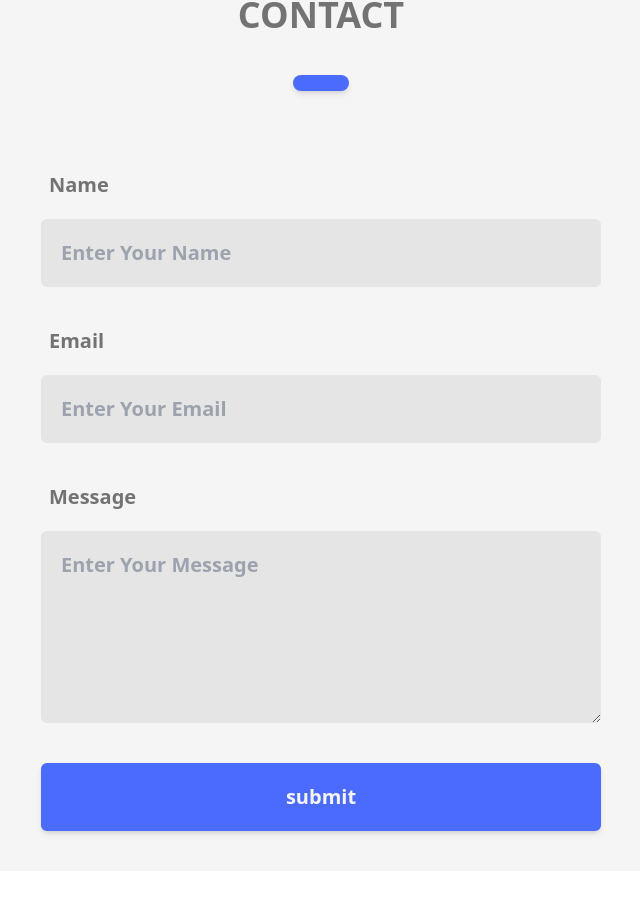
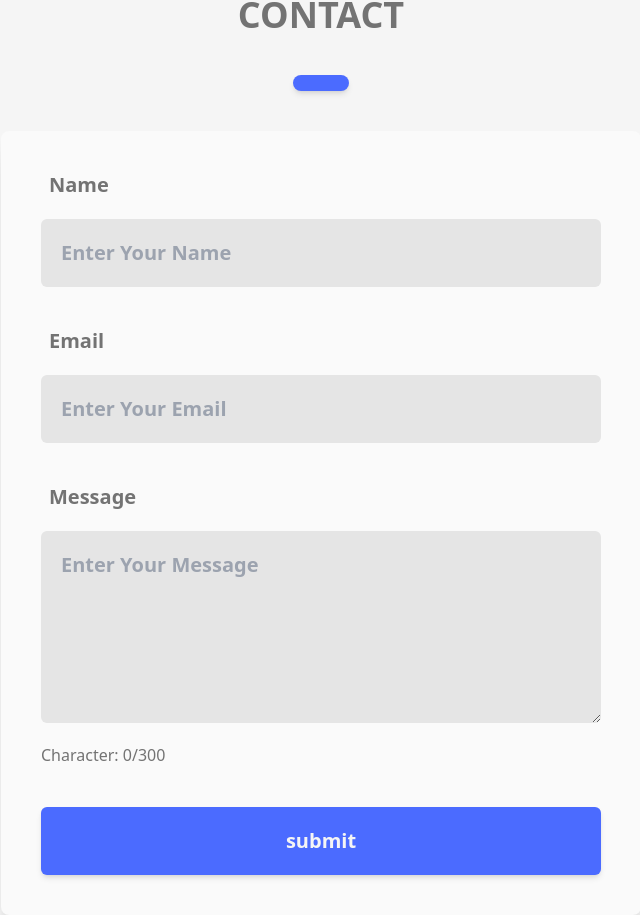
Before and after one commit to yahyahewa/portfolio.ts, a React (Vite) app: page / in a window 1280 px wide. Shown: the part 6794-7709 px from the top of the page, without its empty margins (319-959 px from the left). Before the commit the page ends 7665 px from the top, so only its background shows below. Built offline with nearby package versions, Linux system fonts and the light colour scheme.

Commit message:
chnage logic

```diff
--- a/src/components/contact/Contact.tsx
+++ b/src/components/contact/Contact.tsx
@@ -15,14 +15,27 @@ const initialFormData: UserState = {
 };
 
 function Projects() {
+  const [characterCount, setCharacterCount] = useState<number>(0);
   const [formData, setFormData] = useState<UserState>(initialFormData);
+
   const handleData = (e: ChangeEvent<HTMLInputElement | HTMLTextAreaElement>) => {
-    setFormData({ ...formData, [e.target.name]: e.target.value });
+    const inputText = e.target.value;
+    const inputLength = inputText.length;
+
+    // Limit the character count to 300
+    if (inputLength <= 300 && e.target.name.toString() == "message") {
+      setFormData({ ...formData, [e.target.name]: inputText });
+      setCharacterCount(inputLength);
+    }
+    else{
+      setFormData({ ...formData, [e.target.name]: inputText });
+    }
   };
 
   const handleSubmit = (e: FormEvent<HTMLFormElement>) => {
     e.preventDefault();
     setFormData({ name: "", email: "", message: "" });
+    setCharacterCount(0)
   };
   return (
     <section id="contact" className="pt-40 font-sans min-h-screen">
@@ -36,7 +49,8 @@ function Projects() {
          <div className="w-14 h-4 rounded-full bg-jaguar-400
           shadow-md"></div>
           </div>
-          <form onSubmit={handleSubmit} className="w-full md:w-3/4 lg:h-2/3 xl:w-1/2 p-10 flex flex-col items-center justify-center gap-y-10">
+          <form onSubmit={handleSubmit} className="w-full md:w-3/4 lg:h-2/3 xl:w-1/2 p-10
+          flex flex-col items-center justify-center gap-y-10 shadow-xl bg-neutral-50 rounded-lg">
             <div className="grid gap-y-5 w-full">
               <label className="text-neutral-500 text-xl font-bold ml-2">Name</label>
               <input
@@ -65,6 +79,10 @@ function Projects() {
               onChange={handleData}
               value={formData.message}
               className="w-full bg-neutral-200 p-5 text-xl outline-none rounded-md font-bold text-neutral-500 h-48" placeholder="Enter Your Message" ></textarea>
+              <p className={characterCount > 300 ? 'text-red-500' : 'text-neutral-500'}>
+        Character: {characterCount}/300
+        {characterCount > 300 && <span> - Exceeded character limit!</span>}
+      </p>
             </div>
             <div className="grid gap-y-5 w-full">
               <button
```
